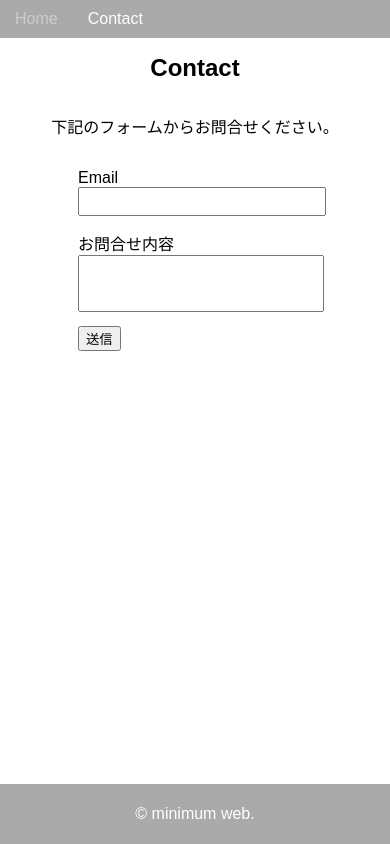
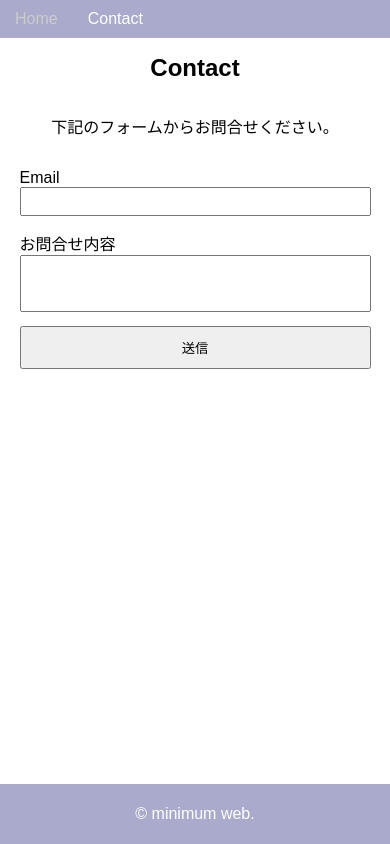
Before and after one commit to eizaburo/minimum-pack-202108, a website: page contact.html in a window 390 px wide. Drawn offline with Linux system fonts and the light colour scheme.

Commit message:
レスポンシブ対応

```diff
--- a/style.css
+++ b/style.css
@@ -55,35 +55,52 @@ footer {
 
 /* Contact用 */
 
-form{
+form {
     width: 60%;
 }
 
-label{
+label {
     display: block;
     margin-top: 15px;
 }
 
-input[type="text"]{
+input[type="text"] {
     width: 100%;
     padding: 5px;
+    box-sizing: border-box;
 }
 
-textarea{
+textarea {
     width: 100%;
     resize: none;
     padding: 5px;
+    box-sizing: border-box;
 }
 
-button{
+button {
     margin-top: 10px;
 }
 
-.form-error{
+.form-error {
     font-size: small;
     color: red;
 }
 
-.hidden{
+.hidden {
     display: none;
 }
+
+@media screen and (max-width:640px) {
+    nav, footer{
+        background-color: #aac;
+    }
+
+    form{
+        width: 90%;
+    }
+
+    button{
+        width: 100%;
+        padding: 10px;
+    }
+}
```
